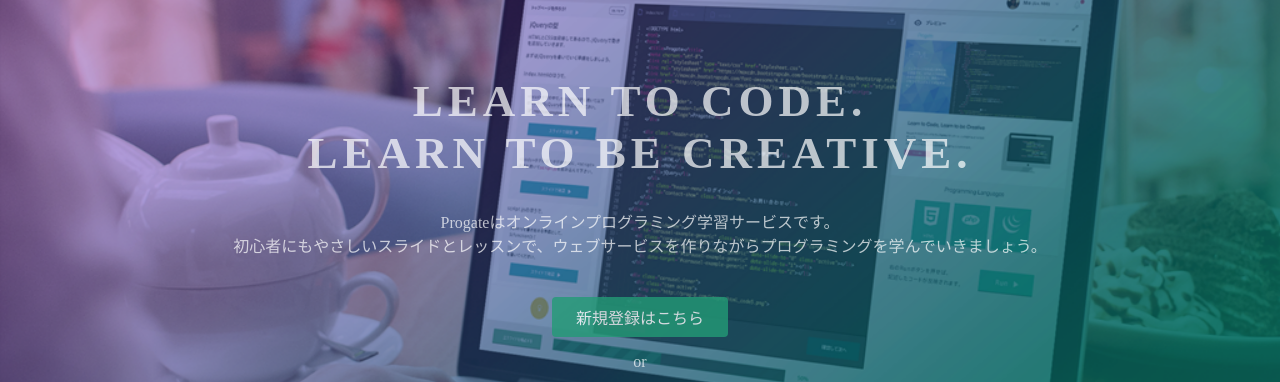
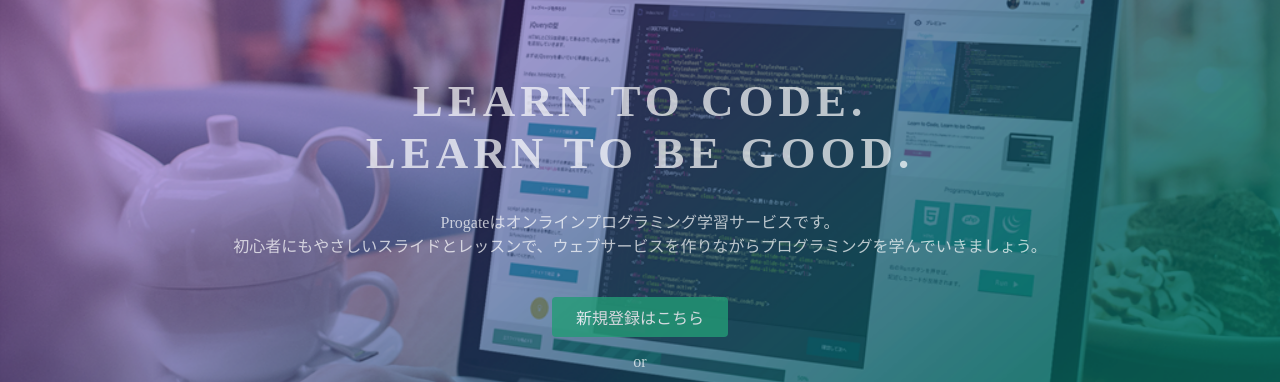
Before and after one commit to kiwaisako/kiwaisako.github.io, a plain HTML site: page index.html in a window 1280 px wide. Shown: the part 135-517 px from the top of the page. Drawn offline with Linux system fonts and the light colour scheme.

Commit message:
Update index.html

```diff
--- a/index.html
+++ b/index.html
@@ -23,7 +23,7 @@
   </header>
   <div class="top-wrapper">
     <div class="container">
-      <h1>LEARN TO CODE.<br>LEARN TO BE CREATIVE.</h1>
+      <h1>LEARN TO CODE.<br>LEARN TO BE GOOD.</h1>
       <p>Progateはオンラインプログラミング学習サービスです。<br>初心者にもやさしいスライドとレッスンで、ウェブサービスを作りながらプログラミングを学んでいきましょう。</p>
       <div class="btn-wrapper">
         <a href="#" class="btn signup">新規登録はこちら</a>
```
